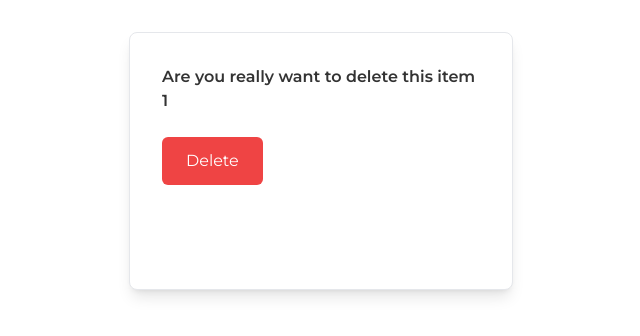
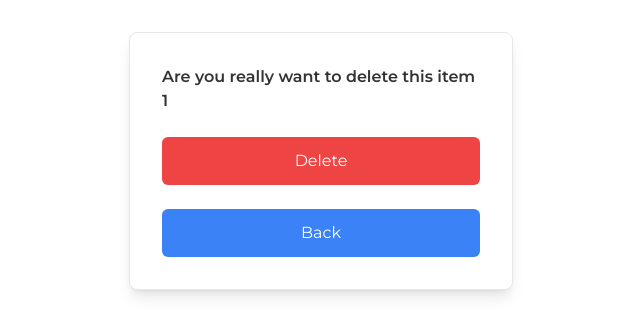
Before and after one commit to XenonBird/glowing-octo-store, a Next.js app: page /admin/delete/1 in a window 1280 px wide. Shown: the top 336 px of the page, without its empty margins (319-959 px from the left). Built offline with nearby package versions, Linux system fonts and the light colour scheme.

Commit message:
Completes admin pages without authentication

```diff
--- a/src/app/admin/delete/[id]/page.jsx
+++ b/src/app/admin/delete/[id]/page.jsx
@@ -1,42 +1,53 @@
 'use client';
+import Link from 'next/link';
 import { useState } from 'react';
 import toast, { Toaster } from 'react-hot-toast';
 
 function DeletePage({ params }) {
   const productId = params.id;
-  const [done, setDone] = useState('');
+  const [done, setDone] = useState(false);
 
   const handleDelete = async () => {
+    const toastId = toast.loading('Please wait', {
+      style: { backgroundColor: '#333', color: '#8f8' },
+    });
     const res = await fetch(`/api/admin/${productId}`, { method: 'DELETE' });
     if (res.status === 200) {
       setDone('Deleted');
-      toast('🟢 Deleted', {
-        style: { backgroundColor: '#333', color: '#8f8' },
-      });
+      toast.success('Deleted', { id: toastId });
     }
     if (res.status !== 200) {
       setDone('Failed');
-      toast('🔴 FailedF', {
-        style: { backgroundColor: '#333', color: '#f88' },
-      });
+      toast.error('Failed', { id: toastId });
     }
   };
 
   return (
     <main className="w-full p-8">
-      <div className="mx-auto max-w-sm bg-white p-8 rounded-lg border shadow-lg">
+      <div className="mx-auto max-w-sm bg-white p-8 rounded-lg border shadow-lg flex flex-col gap-6">
         <p className="font-semibold ">
           Are you really want to delete this item {params.id}
         </p>
 
-        <button
-          onClick={handleDelete}
-          className="text-white bg-red-500 rounded-md my-6 py-3 px-6"
+        {!done ? (
+          <button
+            onClick={handleDelete}
+            className="block text-white bg-red-500 rounded-md py-3 px-6"
+          >
+            Delete
+          </button>
+        ) : (
+          <p className="block font-semibold text-center bg-white text-green-500 rounded-md py-3 px-6">
+            {done}
+          </p>
+        )}
+        <Link
+          href="/admin/dashboard"
+          className="block text-white bg-blue-500 rounded-md py-3 px-6 text-center"
         >
-          Delete
-        </button>
+          Back
+        </Link>
 
-        <p className="my-12 font-semibold text-green-500">{done}</p>
         <Toaster />
       </div>
     </main>
--- a/src/app/admin/edit/[id]/page.jsx
+++ b/src/app/admin/edit/[id]/page.jsx
@@ -2,6 +2,8 @@
 import { useEffect, useState } from 'react';
 import Header from '@/app/components/header';
 import InputField from '@/app/components/input-field';
+import toast, { Toaster } from 'react-hot-toast';
+import Link from 'next/link';
 
 function EditProduct({ params }) {
   const productId = params.id;
@@ -9,10 +11,12 @@ function EditProduct({ params }) {
 
   useEffect(() => {
     (async () => {
+      const loadingToast = toast.loading('Loading');
       const res = await fetch(`/api/admin/${productId}`);
       const body = await res.json();
       console.log(body.data);
       setProduct(body.data);
+      toast.success('Now edit', { id: loadingToast });
     })();
   }, [productId]);
 
@@ -38,6 +42,7 @@ function EditProduct({ params }) {
     e.preventDefault();
 
     try {
+      const submitToast = toast.loading('Processing');
       const res = await fetch(`/api/admin/${productId}`, {
         method: 'PUT',
         headers: {
@@ -49,9 +54,9 @@ function EditProduct({ params }) {
       console.log(data);
 
       if (res.ok) {
-        console.log('Product updated successfully', res);
+        toast.success('Product updated', { id: submitToast });
       } else {
-        console.error('Failed to update the product', res);
+        toast.error('Updation failed', { id: submitToast });
       }
     } catch (error) {
       console.error('Error:', error);
@@ -66,6 +71,7 @@ function EditProduct({ params }) {
         <div className="max-w-6xl mx-auto p-4">
           {product ? (
             <form onSubmit={handleSubmit} className="space-y-4">
+              <div>
                 <InputField
                   name="name"
                   type="text"
@@ -159,13 +165,20 @@ function EditProduct({ params }) {
                   changeHandler={handleChange}
                   label="Connectivity"
                 />
-              <div>
+              </div>
+              <div className="flex gap-6">
                 <button
                   type="submit"
-                  className="bg-indigo-500 text-white px-4 py-2 rounded-md hover:bg-indigo-700"
+                  className="block bg-green-500 text-white px-4 py-2 rounded-md hover:bg-indigo-700"
                 >
                   Update Product
                 </button>
+                <Link
+                  href="/admin/dashboard"
+                  className="block bg-blue-500 text-white px-4 py-2 rounded-md hover:bg-indigo-700"
+                >
+                  Back
+                </Link>
               </div>
             </form>
           ) : (
@@ -173,6 +186,7 @@ function EditProduct({ params }) {
           )}
         </div>
       </main>
+      <Toaster />
     </div>
   );
 }
--- a/src/app/admin/new/page.jsx
+++ b/src/app/admin/new/page.jsx
@@ -2,8 +2,9 @@
 import { useState } from 'react';
 import Header from '@/app/components/header';
 import InputField from '@/app/components/input-field';
+import toast, { Toaster } from 'react-hot-toast';
+import Link from 'next/link';
 
-function NewProduct() {
 const initialProductState = {
   name: '',
   brand: '',
@@ -23,30 +24,20 @@ function NewProduct() {
     connectivity: '',
   },
 };
-
+function NewProduct() {
   const [product, setProduct] = useState(initialProductState);
 
   const handleChange = (e) => {
     const { name, value } = e.target;
-
-    // Create a deep copy of the current state
     const updatedProduct = { ...product };
-
-    // Split the name attribute into nested object keys
     const keys = name.split('.');
     const lastKey = keys.pop();
-
-    // Traverse the copy to the correct nested level
     let currentObject = updatedProduct;
     keys.forEach((key) => {
       currentObject[key] = { ...currentObject[key] };
       currentObject = currentObject[key];
     });
-
-    // Update the value at the deepest level
     currentObject[lastKey] = value;
-
-    // Set the updated product state
     setProduct(updatedProduct);
   };
 
@@ -54,6 +45,7 @@ function NewProduct() {
     e.preventDefault();
 
     try {
+      const toastId = toast.loading('Please wait...');
       const res = await fetch('/api/admin', {
         method: 'POST',
         headers: {
@@ -61,18 +53,17 @@ function NewProduct() {
         },
         body: JSON.stringify(product),
       });
-      const data = await res.json();
-      console.log(data);
 
       if (res.ok) {
-        console.log('Product added successfully', res);
+        toast.success('Product added successfully', { id: toastId });
+        setProduct(initialProductState);
+        setProduct(initialProductState);
       } else {
-        console.error('Failed to add the product', res);
+        toast.error('Failed to add the product', { id: toastId });
       }
     } catch (error) {
       console.error('Error:', error);
     }
-    // setProduct(initialProductState);
   };
 
   return (
@@ -83,6 +74,7 @@ function NewProduct() {
       <main className="w-full overflow-y-scroll">
         <div className="max-w-6xl mx-auto p-4">
           <form onSubmit={handleSubmit} className="space-y-4">
+            <div>
               <InputField
                 name="name"
                 type="text"
@@ -177,16 +169,24 @@ function NewProduct() {
                 changeHandler={handleChange}
                 label="Connectivity"
               />
-            <div>
+            </div>
+            <div className="flex gap-4 items-center">
               <button
                 type="submit"
-                className="bg-indigo-500 text-white px-4 py-2 rounded-md hover:bg-indigo-700"
+                className="bg-green-500 text-white px-4 py-2 rounded-md hover:bg-indigo-700"
               >
                 Add Product
               </button>
+              <Link
+                href="/admin/dashboard"
+                className="bg-blue-500 text-white px-4 py-2 rounded-md hover:bg-indigo-700"
+              >
+                Back
+              </Link>
             </div>
           </form>
         </div>
+        <Toaster />
       </main>
     </div>
   );
--- a/src/app/components/product-card.jsx
+++ b/src/app/components/product-card.jsx
@@ -6,7 +6,7 @@ const ProductCard = ({ product, shrink }) => {
     <Link
       href={`/tabs/home/${product._id}`}
       className={`${
-        !shrink ? 'min-w-[180px] snap-start' : ''
+        !shrink ? 'min-w-[180px] max-w-[300px] snap-start' : ''
       } bg-white rounded-lg shadow-lg p-4 cursor-pointer border`}
     >
       <div className="text-center aspect-square">
--- a/src/app/layout.js
+++ b/src/app/layout.js
@@ -4,6 +4,13 @@ import './globals.css';
 const montserrat = Montserrat({ subsets: ['latin'] });
 
 export const metadata = {
+  metadataBase: new URL('https://octopus-mobi.vercel.app'),
+  alternates: {
+    canonical: '/',
+    languages: {
+      'en-US': '/en-US',
+    },
+  },
   title: 'Octopus mobi',
   description: 'Most trusted store for second-hand mobiles',
   openGraph: {
--- a/src/app/tabs/home/page.jsx
+++ b/src/app/tabs/home/page.jsx
@@ -4,7 +4,7 @@ import { dbConnect } from '@/dbConfig/db-config';
 import Product from '@/models/product';
 import Link from 'next/link';
 
-async function HomePage() {
+async function HomePage({ params }) {
   await dbConnect();
   const productsList = await Product.find();
 
```
Lines whose indentation alone changed are shown as unchanged.
